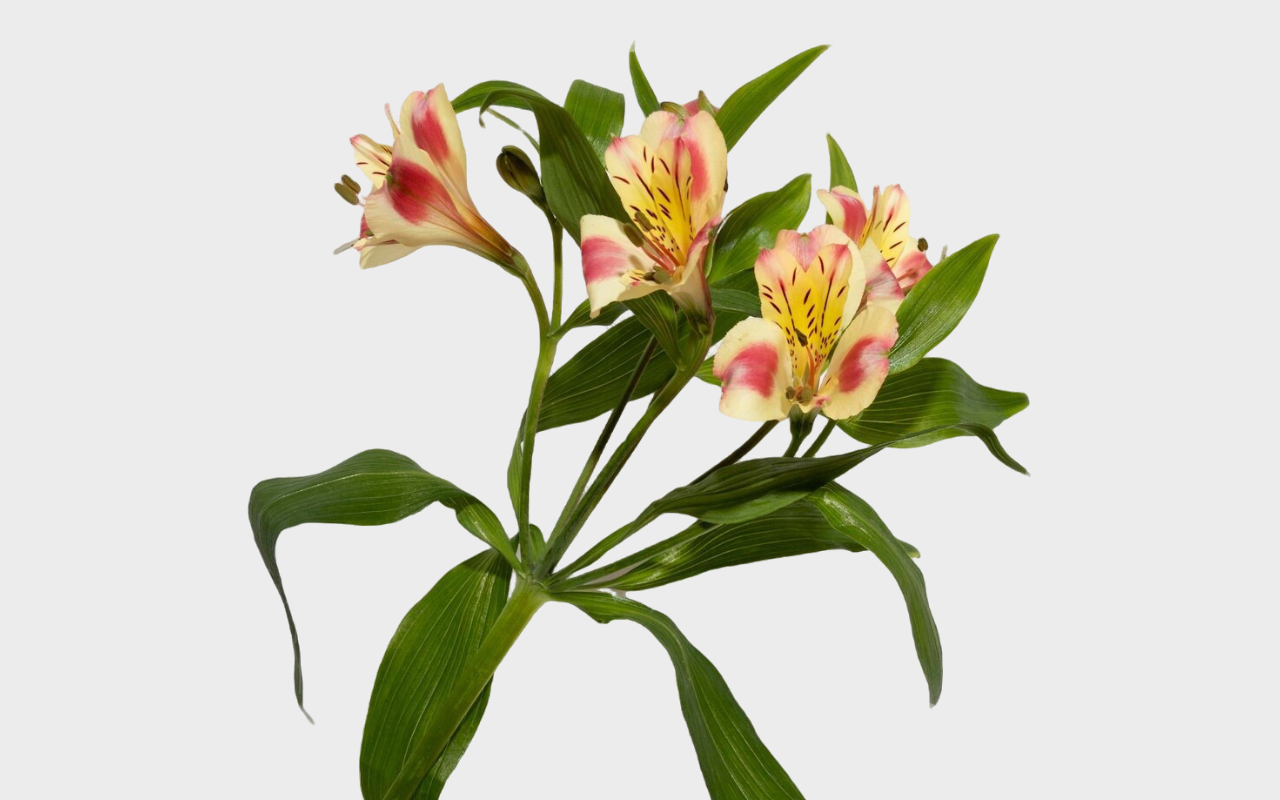
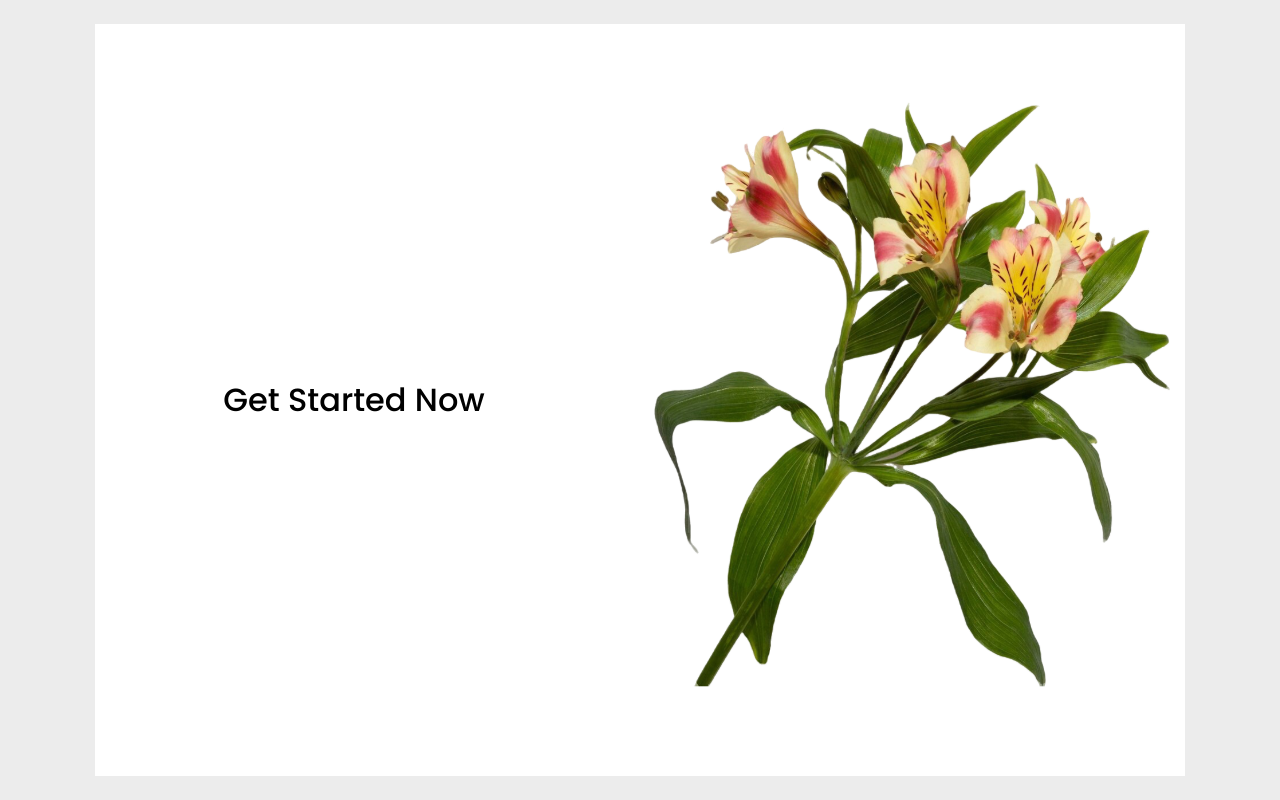
Before and after one commit to IMOitself/appdev1-final-practical-exam, a React (Vite) app: page / in a window 1280 px wide. Shown: the top 800 px of the page. Built offline with nearby package versions, Linux system fonts and the light colour scheme.

Commit message:
Add Sign Up page title

```diff
--- a/src/components/Signup/Signup.jsx
+++ b/src/components/Signup/Signup.jsx
@@ -3,13 +3,15 @@ import flower from "../../assets/blossom-flower.svg";
 
 export default function Signup() {
     return (
-        <div className={styles.login}>
+        <div className={styles.signup}>
             <section className={styles.left}>
-
+                <div className={styles.content}>
+                    <h1 className={styles.title}>Get Started Now</h1>
+                </div>
             </section>
 
             <section className={styles.right}>
-                <img src={flower} alt="blossom flower" className={styles.flower} />
+                <img src={flower} alt="Blossom flower" className={styles.flower} />
             </section>
         </div>
     );
--- a/src/components/Signup/Signup.module.css
+++ b/src/components/Signup/Signup.module.css
@@ -10,6 +10,21 @@
     flex: 1;
 }
 
+.left {
+    display: flex;
+    align-items: center;
+    justify-content: center;
+}
+
+.content {
+    width: 53%;
+}
+
+.title {
+    font-size: 2rem;
+    font-weight: 500;
+}
+
 .right {
     display: flex;
     align-items: center;
```
Also changed, not shown: bautista-signup-title.png (added).
